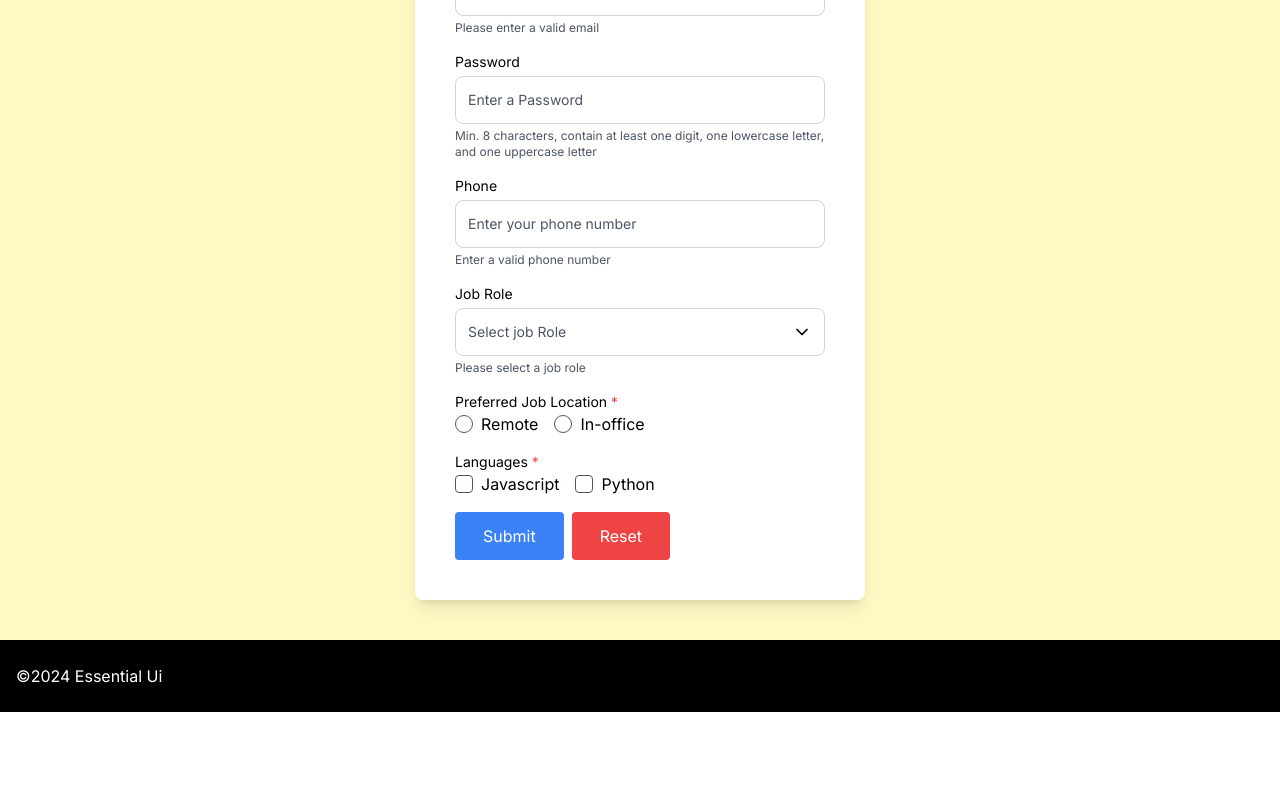
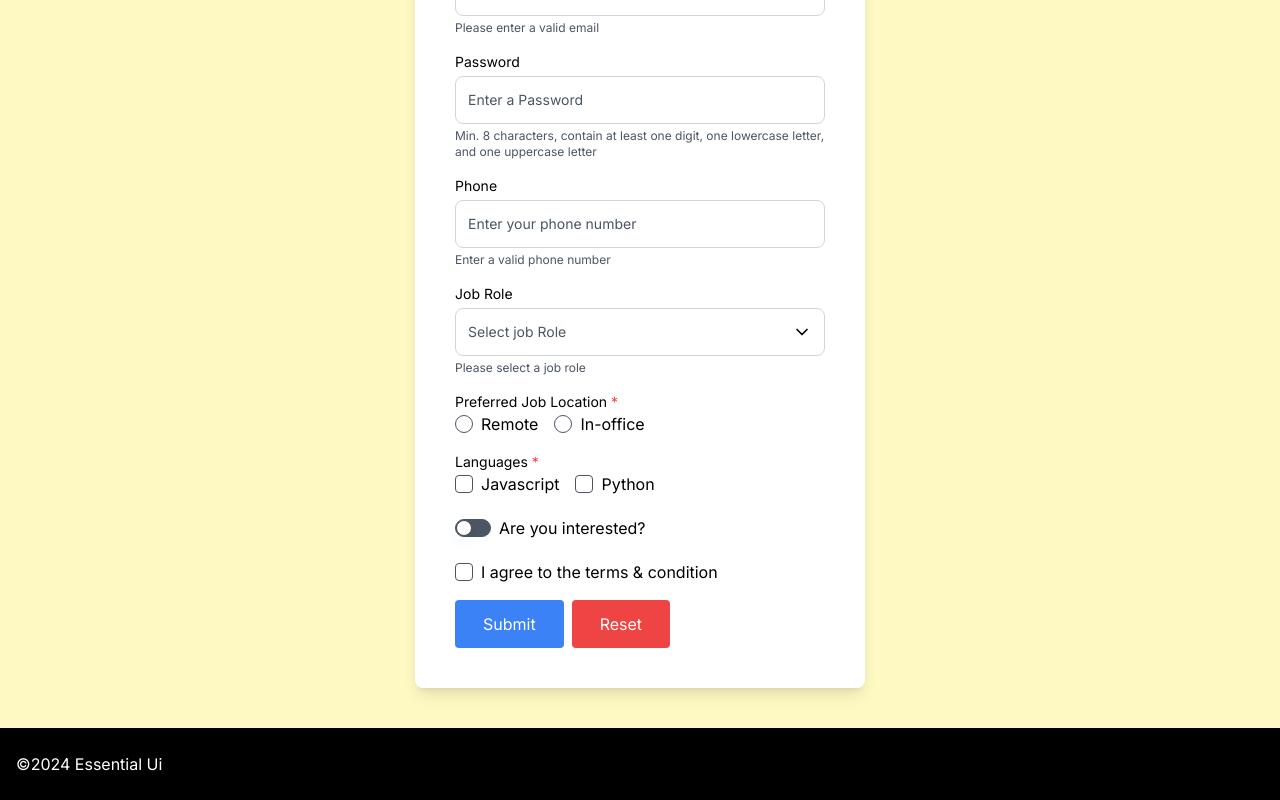
Before and after one commit to md-golam-rabbani/essential-ui, a Next.js app: page /forms in a window 1280 px wide. Shown: the part 1536-2336 px from the top of the page. Before the commit the page ends 2248 px from the top, so only its background shows below. Built offline with nearby package versions, Linux system fonts and the light colour scheme.

Commit message:
refactor: Update FormWithReactHookFormAndZod

```diff
--- a/examples/forms/with-react-hook-form-zod/index.tsx
+++ b/examples/forms/with-react-hook-form-zod/index.tsx
@@ -2,7 +2,7 @@
 
 import { Typography } from '@/components/typography';
 import * as z from 'zod';
-import { useForm, Controller } from 'react-hook-form';
+import { useForm, Controller, SubmitHandler } from 'react-hook-form';
 import { zodResolver } from '@hookform/resolvers/zod';
 import { InputControl } from '@/components/inputs/input-control';
 import { CustomButton } from '@/components/button';
@@ -12,6 +12,7 @@ import { InputHeading } from '@/components/inputs/common/input-heading';
 import { RadioControl } from '@/components/inputs/radio-control';
 import { ConditionalTextDisplay } from '@/components/inputs/common/conditional-text-display';
 import { CheckboxControl } from '@/components/inputs/checkbox-control';
+import { SwitchControl } from '@/components/inputs/switch-control';
 
 // Styles
 const inlineWrapperClasses = cn('flex flex-wrap gap-x-4 gap-y-2');
@@ -65,7 +66,16 @@ export default function Form() {
   } = useForm<IFormSchema>({
     resolver: zodResolver(formSchema),
     mode: 'all',
+    defaultValues: {
+      languages: [], // Provide a default empty array for languages
+    },
   });
+
+  const onSubmit: SubmitHandler<IFormSchema> = async (data) => {
+    await new Promise((resolve) => setTimeout(resolve, 2000));
+
+    console.log('data', data);
+  };
 
   return (
     <div className="bg-yellow-100 py-7 lg:py-10">
@@ -78,10 +88,7 @@ export default function Form() {
           >
             Form submission with zod
           </Typography>
-          <form
-            className="grid gap-4"
-            onSubmit={handleSubmit((d) => console.log(d))}
-          >
+          <form className="grid gap-4" onSubmit={handleSubmit(onSubmit)}>
             {/* First name  */}
             <Controller
               name="fname"
@@ -278,7 +285,10 @@ export default function Form() {
             <Controller
               name="languages"
               control={control}
-              render={({ field, fieldState: { isTouched, error } }) => (
+              render={({
+                field: { name, value, onChange },
+                fieldState: { isTouched, error },
+              }) => (
                 <fieldset className={inputGroupParentClasses}>
                   <InputHeading
                     label={'Languages'}
@@ -290,38 +300,46 @@ export default function Form() {
                   <div className={inlineWrapperClasses}>
                     <label className={inputItemParentClasses}>
                       <CheckboxControl
-                        name={field.name}
+                        name={name}
                         value="javascript"
+                        checked={value.includes('javascript') ? true : false}
+                        onCheckboxChange={(e) => {
+                          const isChecked = e.target.checked;
+                          let updatedLanguages;
+                          if (isChecked) {
+                            updatedLanguages = [...value, e.target.value]; // Add language if checked
+                          } else {
+                            updatedLanguages = value.filter(
+                              (lang) => lang !== e.target.value
+                            ); // Remove language if unchecked
+                          }
+                          onChange(updatedLanguages); // Update form value
+                        }}
                         disabled={isSubmitting}
-                        onCheckboxChange={field.onChange}
                         error={!!error?.message}
-                        checked={
-                          field &&
-                          field.value &&
-                          field.value.length > 0 &&
-                          field.value.includes('javascript')
-                            ? true
-                            : false
-                        }
                       />
                       Javascript
                     </label>
 
                     <label className={inputItemParentClasses}>
                       <CheckboxControl
-                        name={field.name}
+                        name={name}
                         value="python"
+                        checked={value.includes('python') ? true : false}
+                        onCheckboxChange={(e) => {
+                          const isChecked = e.target.checked;
+                          let updatedLanguages;
+                          if (isChecked) {
+                            updatedLanguages = [...value, e.target.value]; // Add language if checked
+                          } else {
+                            updatedLanguages = value.filter(
+                              (lang) => lang !== e.target.value
+                            ); // Remove language if unchecked
+                          }
+                          onChange(updatedLanguages); // Update form value
+                        }}
                         disabled={isSubmitting}
-                        onCheckboxChange={field.onChange}
                         error={!!error?.message}
-                        checked={
-                          field &&
-                          field.value &&
-                          field.value.length > 0 &&
-                          field.value.includes('python')
-                            ? true
-                            : false
-                        }
                       />
                       Python
                     </label>
@@ -338,55 +356,70 @@ export default function Form() {
             />
 
             {/* Interested  */}
-            {/* <div className={inputGroupParentClasses}>
+            <Controller
+              name="interest"
+              control={control}
+              render={({
+                field: { name, onChange, value },
+                fieldState: { isTouched, error },
+              }) => (
+                <div className={inputGroupParentClasses}>
+                  <p>{JSON.stringify(value)}</p>
                   <label className={inputItemParentClasses}>
                     <SwitchControl
-                  name="interested"
-                  onSwitchChange={(value) => {
-                    setFormFields((prevValue) => ({
-                      ...prevValue,
-                      interest: value,
-                    }));
-                  }}
-                  checked={formFields.interest}
-                  error={!!formSubmitState?.error?.interest}
-                  disabled={pending}
+                      name={name}
+                      checked={value}
+                      onSwitchChange={onChange}
+                      error={!!error?.message}
+                      disabled={isSubmitting}
                       required={false}
                     />
                     Are you interested?
                   </label>
-              {formSubmitState?.error?.interest && (
+                  {isTouched && error?.message && (
                     <ConditionalTextDisplay
-                  error={formSubmitState?.error?.interest}
+                      error={error?.message}
                       showErrorMsg={true}
-                  disabled={pending}
+                      disabled={isSubmitting}
                     />
                   )}
-            </div> */}
+                </div>
+              )}
+            />
 
             {/* Terms   */}
-            {/* <fieldset className={inputGroupParentClasses}>
+            <Controller
+              name="terms"
+              control={control}
+              render={({
+                field: { name, value, onChange },
+                fieldState: { error },
+              }) => (
+                <fieldset className={inputGroupParentClasses}>
+                  <p>{JSON.stringify(value)}</p>
                   <div className={inlineWrapperClasses}>
                     <label className={inputItemParentClasses}>
                       <CheckboxControl
-                    name="terms"
-                    value={formFields.terms ? 'true' : 'false'}
-                    onCheckboxChange={handleFormElementChange}
-                    disabled={pending}
-                    error={!!formSubmitState?.error?.terms}
-                    checked={formFields.terms ? true : false}
+                        name={name}
+                        value={value ? 'true' : 'false'}
+                        onCheckboxChange={onChange}
+                        disabled={isSubmitting}
+                        error={!!error?.message}
+                        checked={value ? true : false}
                       />
                       <span>I agree to the terms & condition</span>
                     </label>
                   </div>
 
-              {formSubmitState?.error?.terms && (
+                  {error?.message && (
                     <ConditionalTextDisplay
-                  error={formSubmitState?.error?.terms}
+                      error={error?.message}
                       showErrorMsg
                     />
                   )}
-            </fieldset> */}
+                </fieldset>
+              )}
+            />
 
             {/* Buttons  */}
             <div className="flex flex-wrap items-center gap-2">
```
Lines whose indentation alone changed are shown as unchanged.
